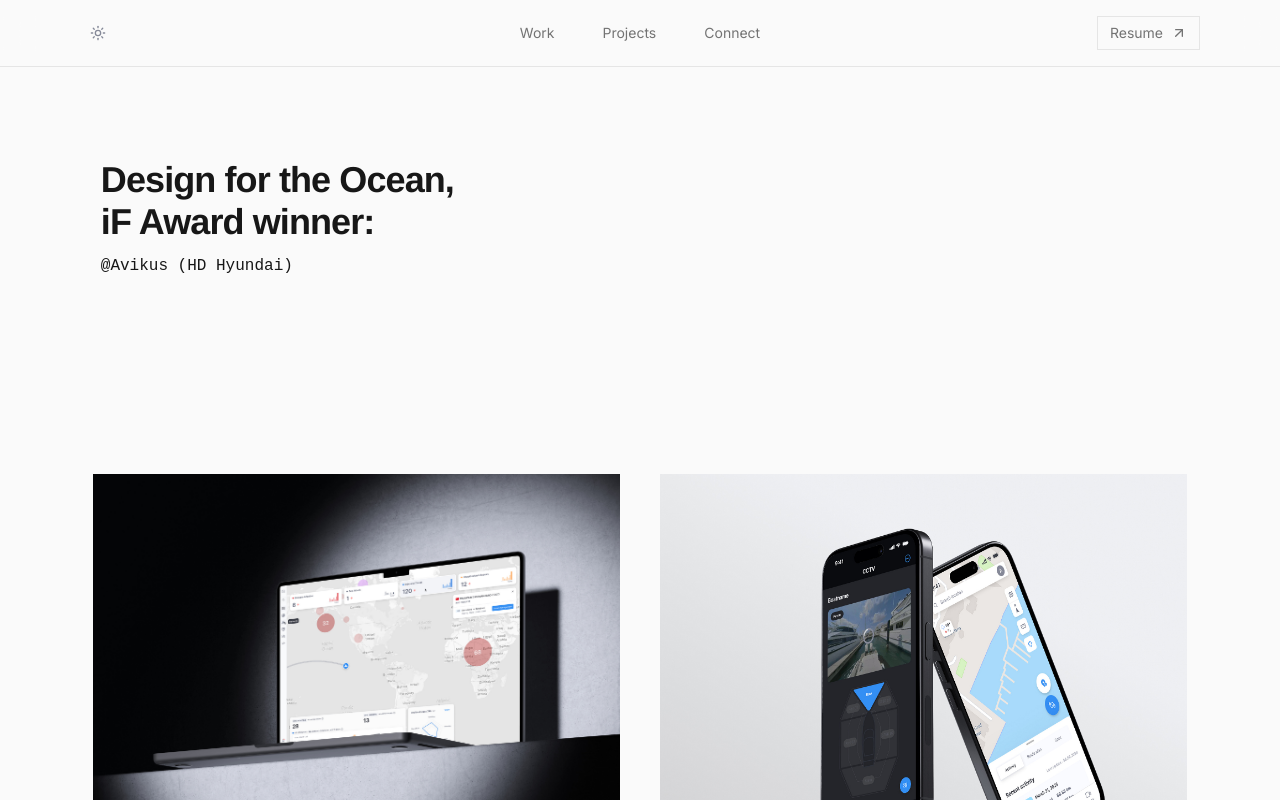
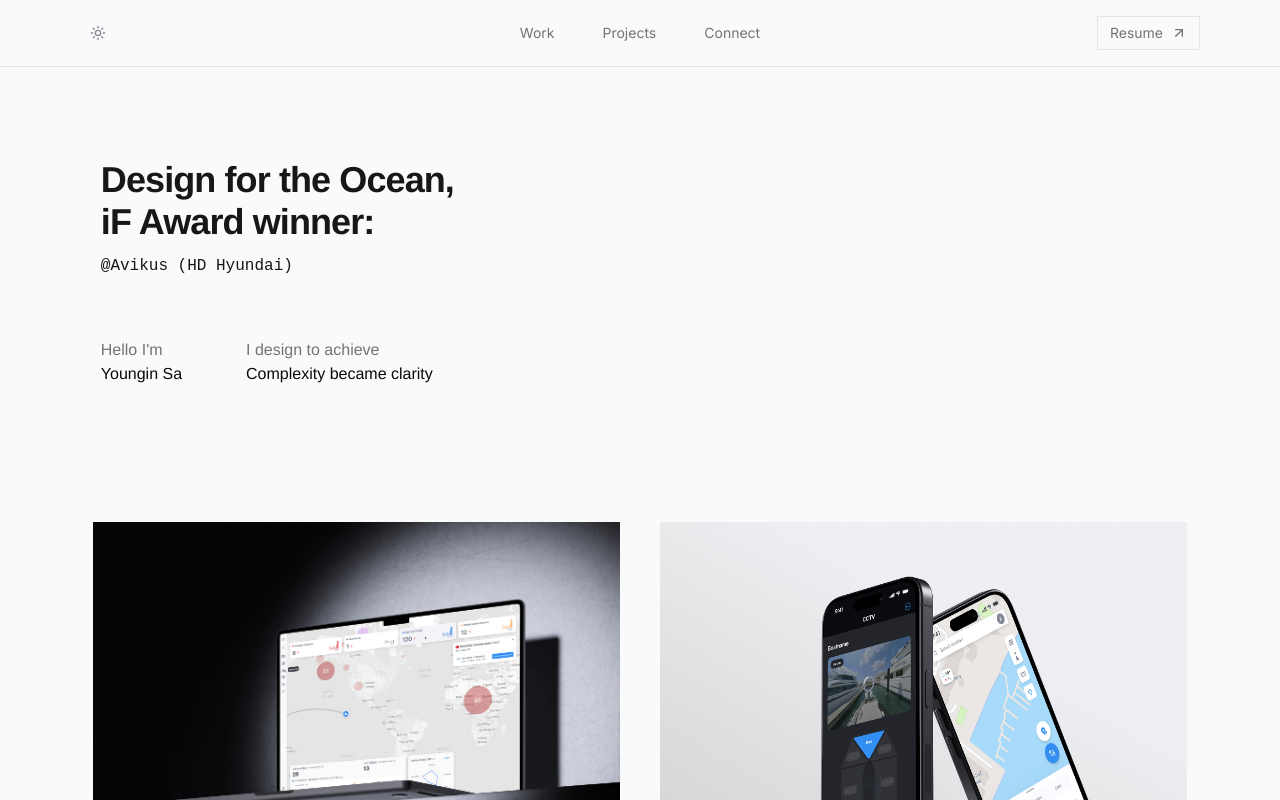
Before and after one commit to younginsa/v0-2025-product-design-portfolio, a Next.js app: page / in a window 1280 px wide. Shown: the top 800 px of the page. Built offline with nearby package versions, Linux system fonts and the light colour scheme.

Commit message:
feat: add two-column text block with flexbox layout
Implement two-column layout with flexbox and specified styling.

Co-authored-by: Youngin Sa <33438441+younginsa@users.noreply.github.com>

```diff
--- a/app/page.tsx
+++ b/app/page.tsx
@@ -94,6 +94,18 @@ export default function Home() {
                 <h2 className="font-normal text-base text-primary mb-[60px]" style={{ fontFamily: '"Andale Mono", monospace' }}>
                    @Avikus (HD Hyundai)
                 </h2>
+
+                {/* Two column text block */}
+                <div className="flex gap-16" style={{ fontFamily: '"Helvetica Neue", Helvetica, Arial, sans-serif' }}>
+                  <div className="flex flex-col">
+                    <span className="text-base text-muted-foreground">Hello I'm</span>
+                    <span className="text-base text-foreground font-medium">Youngin Sa</span>
+                  </div>
+                  <div className="flex flex-col">
+                    <span className="text-base text-muted-foreground">I design to achieve</span>
+                    <span className="text-base text-foreground font-medium">Complexity became clarity</span>
+                  </div>
+                </div>
               </div>
 
               {/* Gradient overlay - highest z-index, only affects text, hidden in dark mode */}
```
